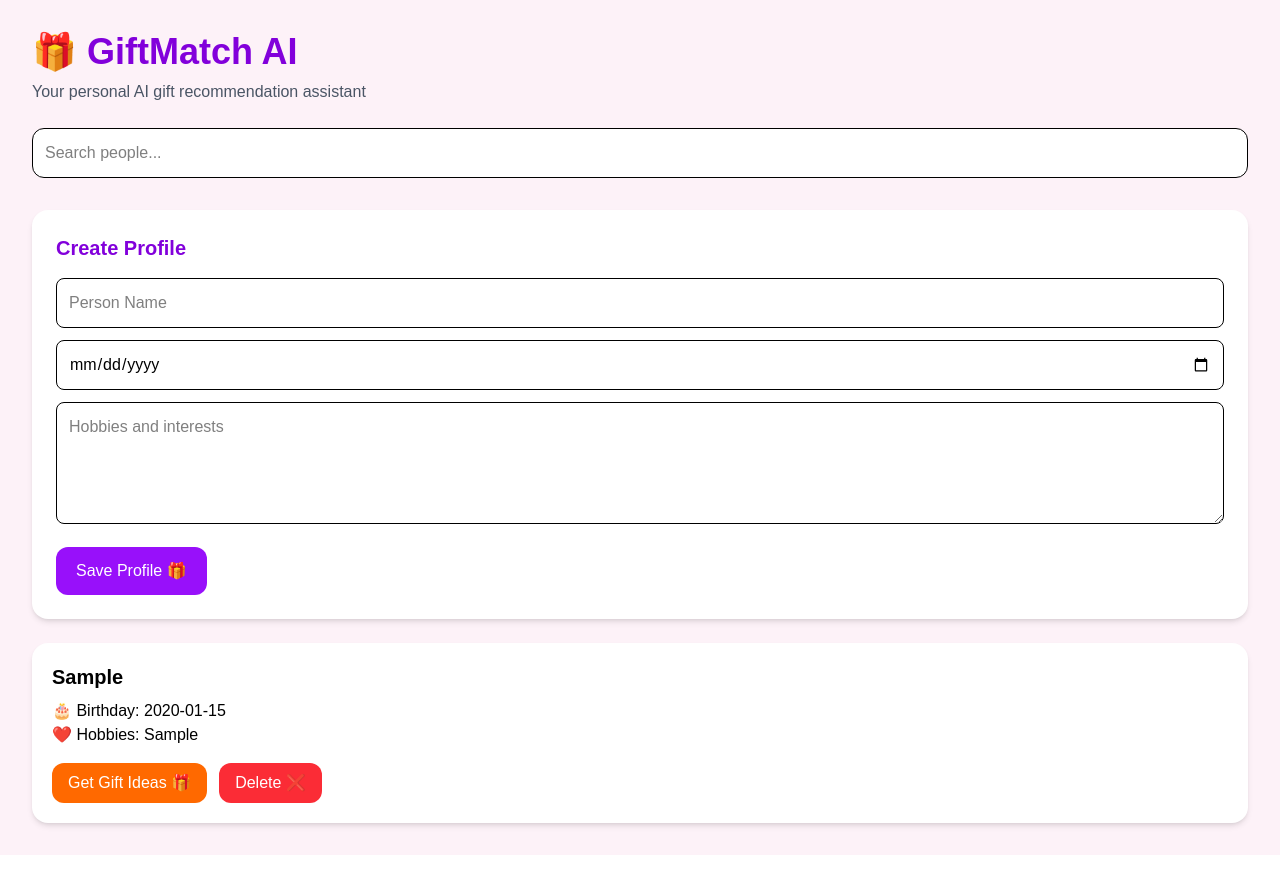
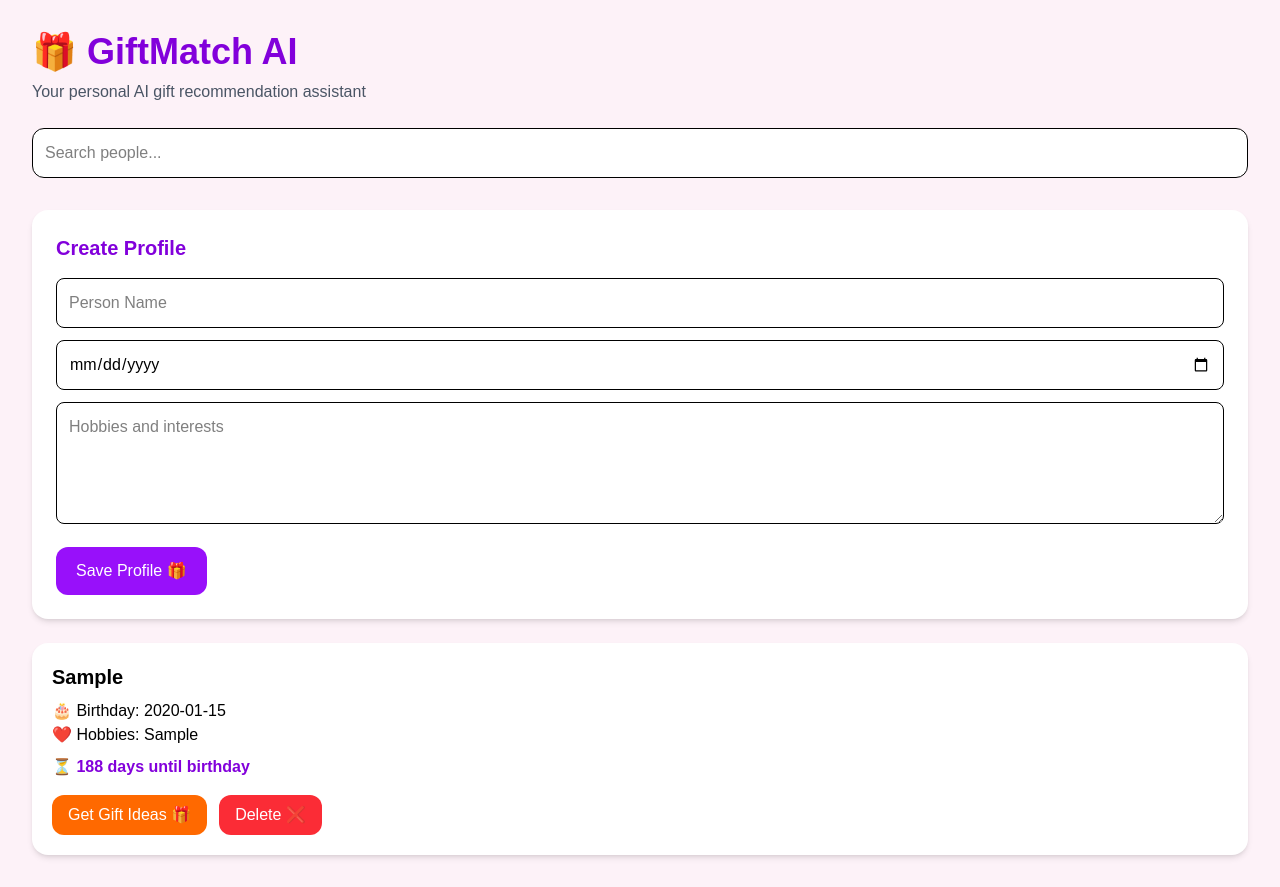
Before and after one commit to marwaqadeer/giftmatch-ai, a React (Vite) app: page / in a window 1280 px wide. Both pictures are taken after typing "Sample", "2020-01-15", "Sample" into the empty fields and a click on the button "Save Profile 🎁". Before the commit the page ends 855 px from the top, so only its background shows below. Built offline with nearby package versions, Linux system fonts and the light colour scheme.

Commit message:
Add birthday countdown

```diff
--- a/src/components/ProfileCard.jsx
+++ b/src/components/ProfileCard.jsx
@@ -2,6 +2,34 @@ function ProfileCard({
     profile,
     deleteProfile
 }) {
+
+    const calculateDaysLeft = () => {
+
+        const today = new Date();
+
+        const birthday = new Date(profile.birthday);
+
+        const nextBirthday = new Date(
+            today.getFullYear(),
+            birthday.getMonth(),
+            birthday.getDate()
+        );
+
+        if (nextBirthday < today) {
+
+            nextBirthday.setFullYear(
+                today.getFullYear() + 1
+            );
+        }
+
+        const difference =
+           nextBirthday - today;
+
+        return Math.ceil(
+            difference /
+            (1000 * 60 * 60 * 24)
+        );
+    };
 
     return(
 
@@ -17,6 +45,10 @@ function ProfileCard({
 
             <p>
                 ❤️ Hobbies: {profile.hobbies}
+            </p>
+
+            <p className="mt-2 text-purple-700 font-semibold">
+                ⏳ {calculateDaysLeft()} days until birthday
             </p>
 
             <button className="bg-orange-500 text-white rounded-xl px-4 py-2 mt-4">
```
